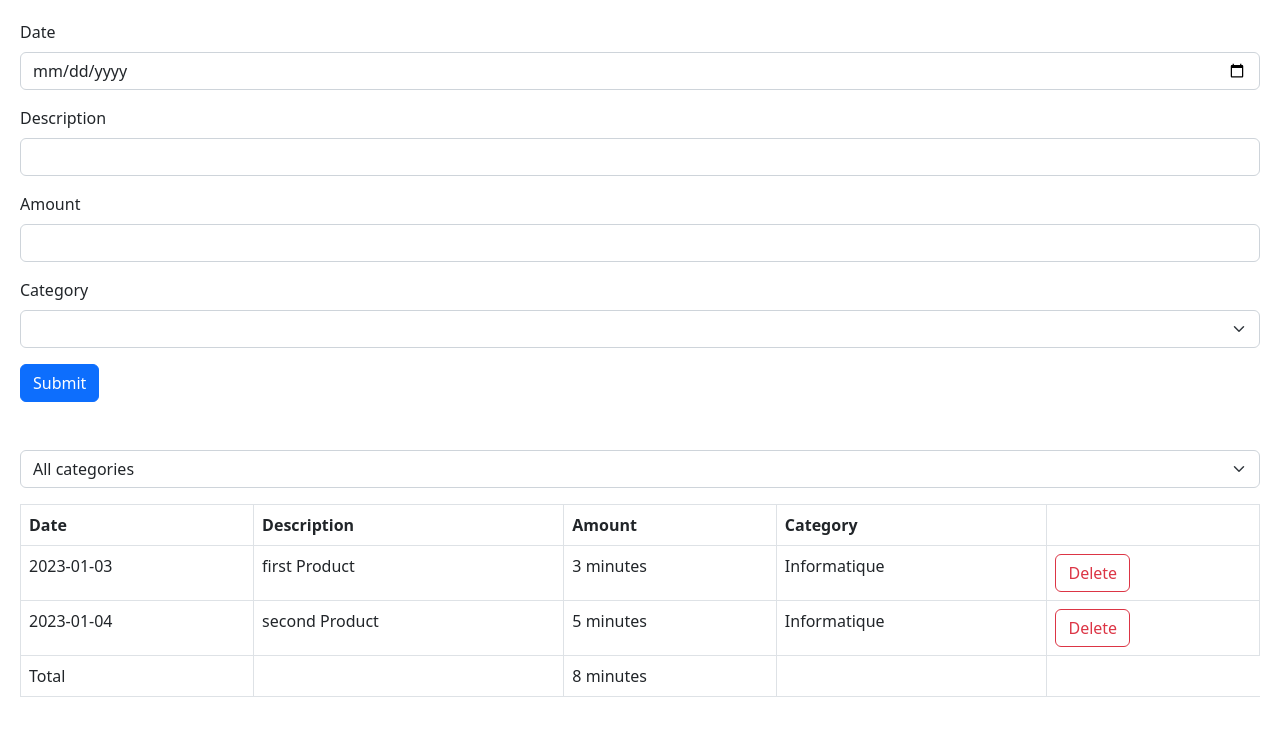
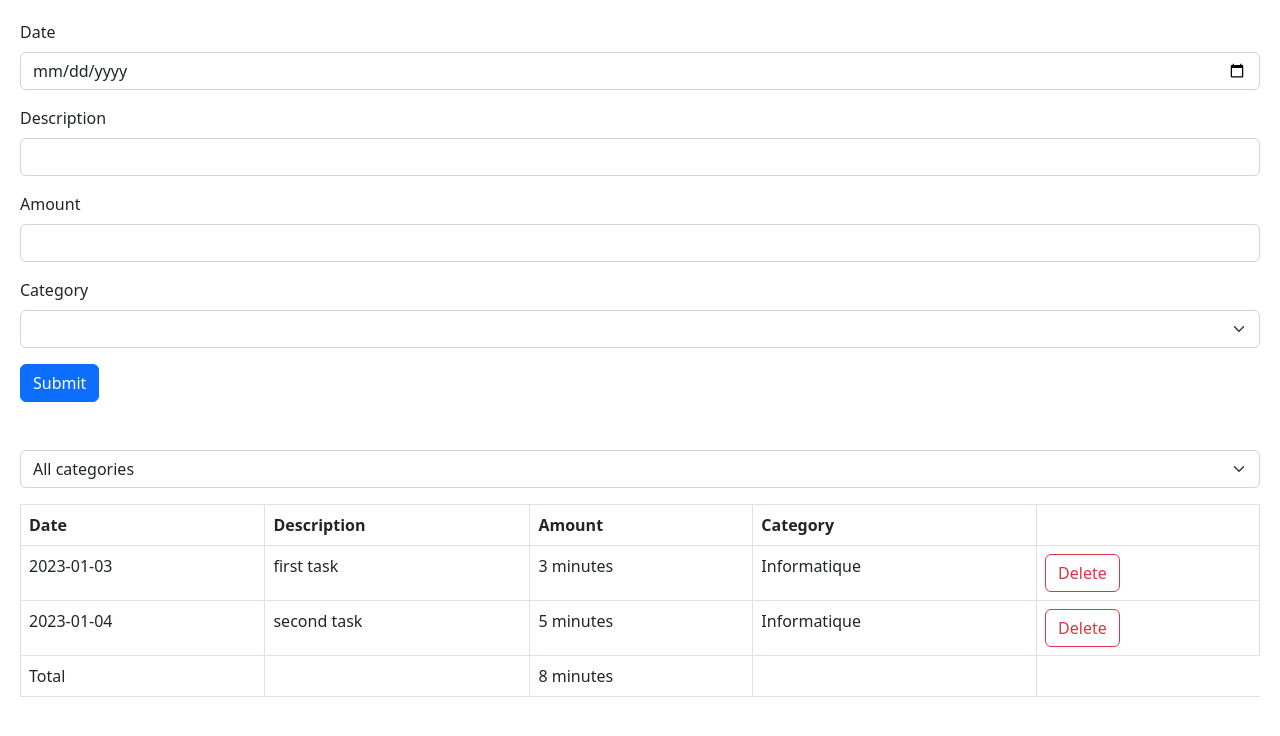
Before and after one commit to Pyropingouin/progress-app, a React (Vite) app: page / in a window 1280 px wide. Shown: the top 736 px of the page. Built offline with nearby package versions, Linux system fonts and the light colour scheme; the HTML template or start-up script is replaced by a standard one.

Commit message:
rename expense to task

```diff
--- a/src/App.tsx
+++ b/src/App.tsx
@@ -1,20 +1,20 @@
 import { useState } from "react";
-import ExpenseList from "./expense-tracker/components/ExpenseList";
-import ExpenseFilter from "./expense-tracker/components/ExpenseFilter";
-import ExpenseForm from "./expense-tracker/components/ExpenseForm";
+import TaskList from "./expense-tracker/components/TaskList";
+import TaskFilter from "./expense-tracker/components/TaskFilter";
+import TaskForm from "./expense-tracker/components/TaskForm";
 
 function App() {
-  const [expenses, setExpenses] = useState([
+  const [tasks, setTasks] = useState([
     {
       id: 1,
-      description: "first Product",
+      description: "first task",
       amount: 3,
       category: "Informatique",
       date: "2023-01-03",
     },
     {
       id: 2,
-      description: "second Product",
+      description: "second task",
       amount: 5,
       category: "Informatique",
       date: "2023-01-04",
@@ -23,29 +23,30 @@ function App() {
 
   const [selectedCategory, setSelectedCategory] = useState("");
 
-  const visibleExpenses = selectedCategory
-    ? expenses.filter((e) => e.category === selectedCategory)
-    : expenses;
+  const visibleTasks = selectedCategory
+    ? tasks.filter((e) => e.category === selectedCategory)
+    : tasks;
 
   return (
     <div>
       <div className="mb-5">
-        <ExpenseForm
-          onSubmit={(expense) =>
-            setExpenses([...expenses, { ...expense, id: expenses.length + 1 }])
+        <TaskForm
+          onSubmit={(task) =>
+            //TODO: Trouver un autre moyen pour les id, parce que si on delete une task, le length diminue, ce qui peut causer des problèmes
+            setTasks([...tasks, { ...task, id: tasks.length + 1 }])
           }
         />
       </div>
 
       <div className="mb-3">
-        <ExpenseFilter
+        <TaskFilter
           onSelectedCategory={(category) => setSelectedCategory(category)}
         />
       </div>
 
-      <ExpenseList
-        expenses={visibleExpenses}
-        onDelete={(id) => setExpenses(expenses.filter((e) => e.id !== id))}
+      <TaskList
+        tasks={visibleTasks}
+        onDelete={(id) => setTasks(tasks.filter((e) => e.id !== id))}
       />
     </div>
   );
--- a/src/expense-tracker/components/ExpenseForm.tsx
+++ b/src/expense-tracker/components/TaskForm.tsx
@@ -18,19 +18,19 @@ const schema = z.object({
   date: z.string(),
 });
 
-type ExpenseFormData = z.infer<typeof schema>;
+type TaskFormData = z.infer<typeof schema>;
 
 interface Props {
-  onSubmit: (data: ExpenseFormData) => void;
+  onSubmit: (data: TaskFormData) => void;
 }
 
-const ExpenseForm = ({ onSubmit }: Props) => {
+const TaskForm = ({ onSubmit }: Props) => {
   const {
     register,
     handleSubmit,
     reset,
     formState: { errors },
-  } = useForm<ExpenseFormData>({ resolver: zodResolver(schema) });
+  } = useForm<TaskFormData>({ resolver: zodResolver(schema) });
 
   return (
     <form
@@ -104,4 +104,4 @@ const ExpenseForm = ({ onSubmit }: Props) => {
   );
 };
 
-export default ExpenseForm;
+export default TaskForm;
--- a/src/expense-tracker/components/ExpenseList.tsx
+++ b/src/expense-tracker/components/TaskList.tsx
@@ -1,6 +1,6 @@
 import React from "react";
 
-interface Expense {
+interface Task {
   id: number;
   description: string;
   amount: number;
@@ -10,11 +10,11 @@ interface Expense {
 }
 
 interface Props {
-  expenses: Expense[];
+  tasks: Task[];
   onDelete: (id: number) => void;
 }
-const ExpenseList = ({ expenses, onDelete }: Props) => {
-  if (expenses.length === 0) {
+const TaskList = ({ tasks: tasks, onDelete }: Props) => {
+  if (tasks.length === 0) {
     return null;
   }
 
@@ -30,17 +30,17 @@ const ExpenseList = ({ expenses, onDelete }: Props) => {
         </tr>
       </thead>
       <tbody>
-        {expenses.map((expense) => (
-          <tr key={expense.id}>
-            <td>{expense.date}</td>
-            <td>{expense.description}</td>
-            <td>{expense.amount} minutes</td>
-            <td>{expense.category}</td>
+        {tasks.map((task) => (
+          <tr key={task.id}>
+            <td>{task.date}</td>
+            <td>{task.description}</td>
+            <td>{task.amount} minutes</td>
+            <td>{task.category}</td>
 
             <td>
               <button
                 className="btn btn-outline-danger"
-                onClick={() => onDelete(expense.id)}
+                onClick={() => onDelete(task.id)}
               >
                 Delete
               </button>
@@ -53,7 +53,7 @@ const ExpenseList = ({ expenses, onDelete }: Props) => {
           <td>Total</td>
           <td></td>
           <td>
-            {expenses.reduce((acc, expense) => expense.amount + acc, 0) + " "}
+            {tasks.reduce((acc, task) => task.amount + acc, 0) + " "}
             minutes
           </td>
           <td></td>
@@ -63,4 +63,4 @@ const ExpenseList = ({ expenses, onDelete }: Props) => {
   );
 };
 
-export default ExpenseList;
+export default TaskList;
```
Also changed, not shown: src/expense-tracker/components/TaskFilter.tsx (renamed from src/expense-tracker/components/ExpenseFilter.tsx).
